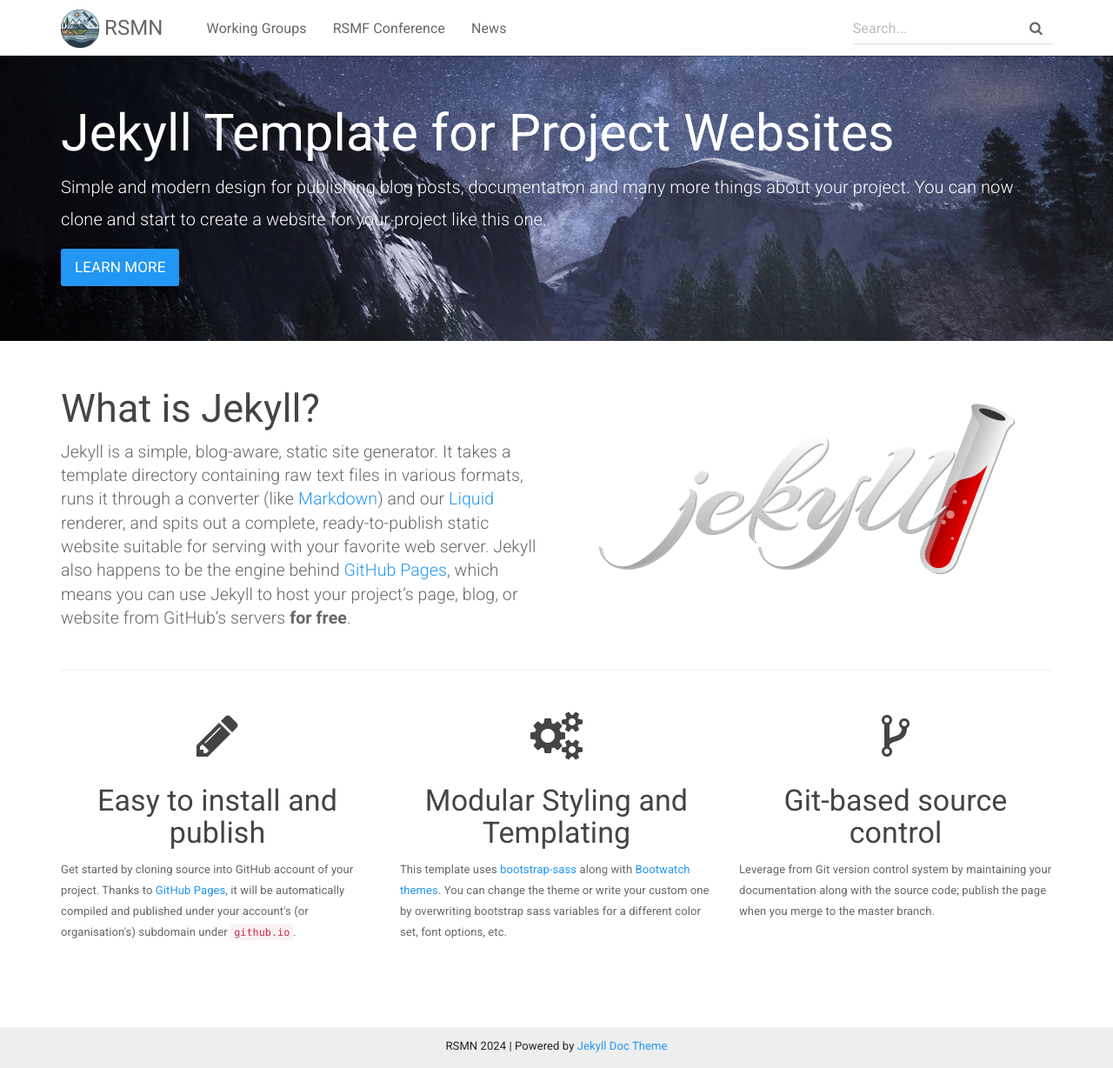
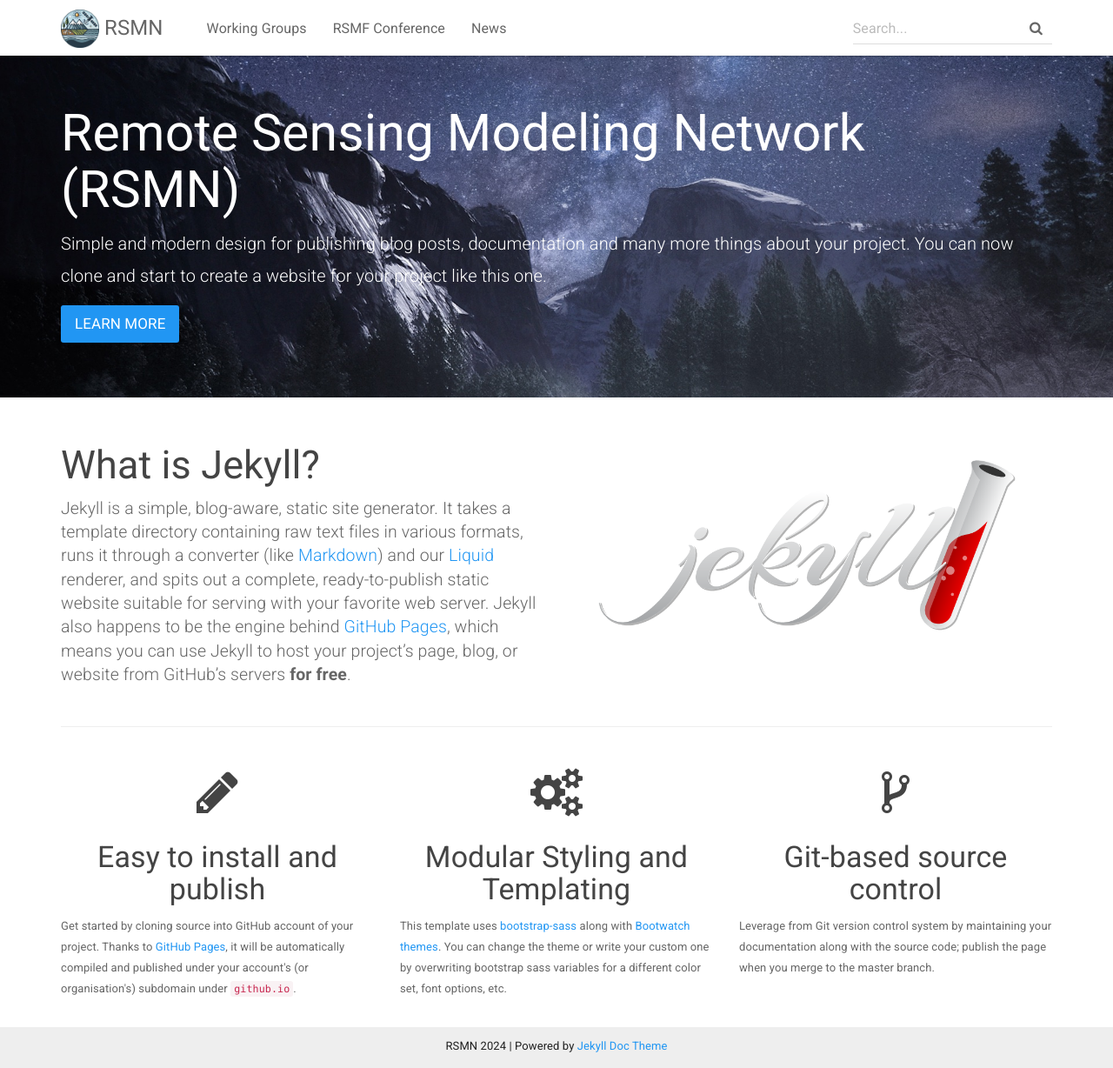
Before and after one commit to rsmodeling/rsmodeling.github.io, a Jekyll site: the page built from index.html, in a window 1280 px wide and 1228 px high. Shown: the whole window at 87% size. Built offline with Jekyll 4.4.1, drawn with Linux system fonts in a browser that asks for light colours.

Commit message:
Update index.html

```diff
--- a/index.html
+++ b/index.html
@@ -4,7 +4,7 @@
 
 <div class="header-container jumbotron">
     <div class="container">
-        <h1>Jekyll Template for Project Websites</h1>
+        <h1>Remote Sensing Modeling Network (RSMN)</h1>
         <p>Simple and modern design for publishing blog posts, documentation and many more things about your project.
           You can now clone and start to create a website for your project like this one.</p>
         <p><a class="btn btn-primary btn-lg" href="{{ "/docs/home/" | relative_url }}" role="button">Learn more</a></p>
```
